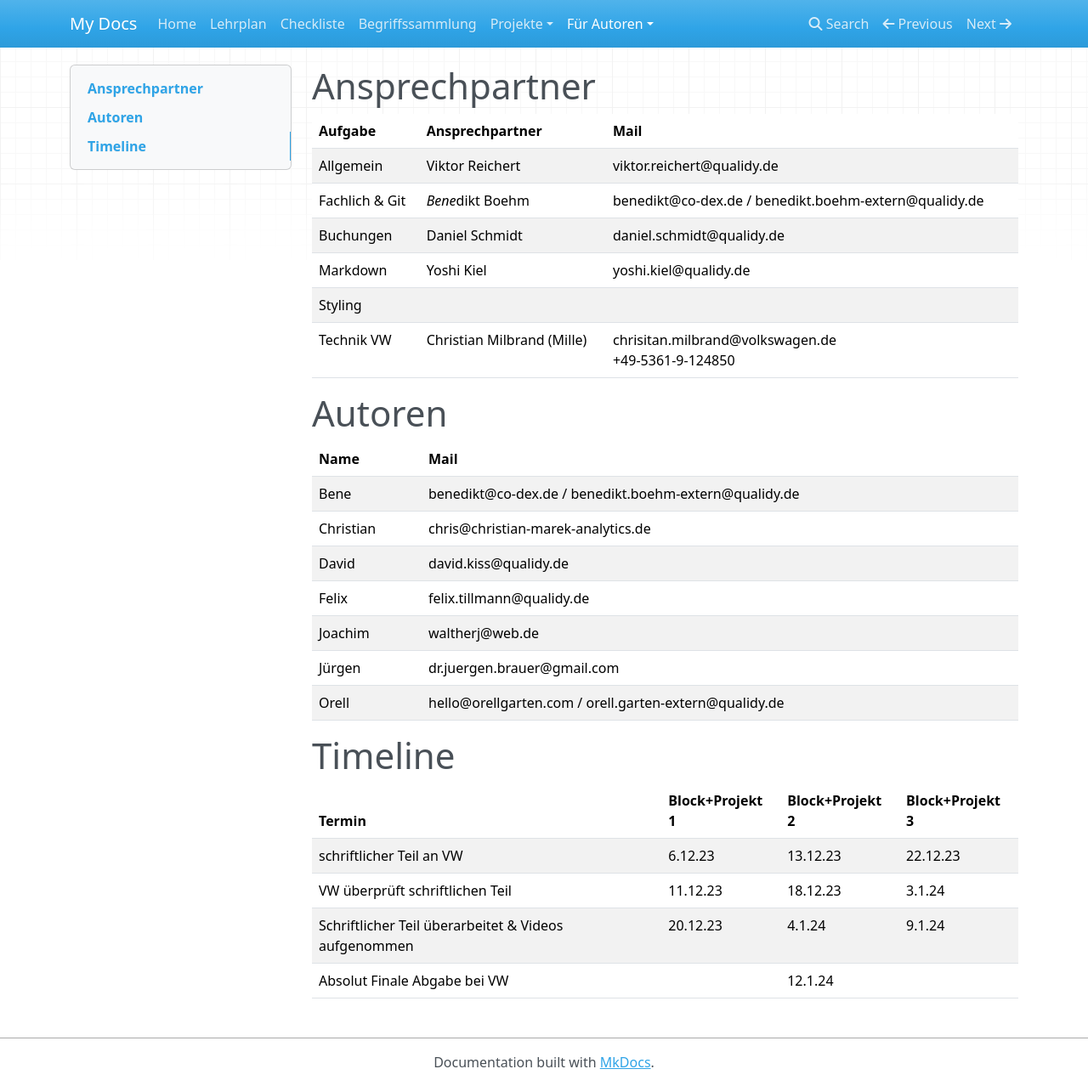
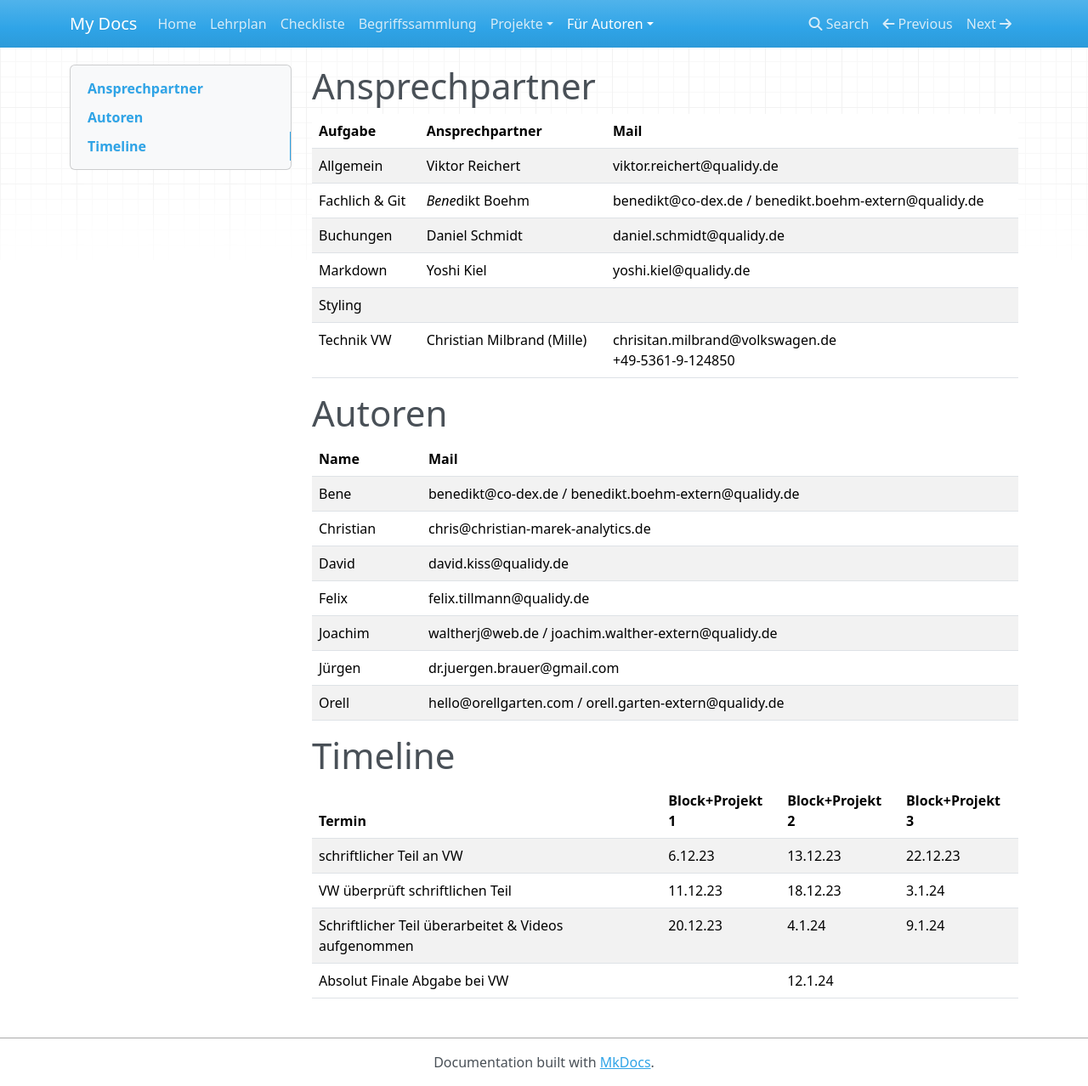
Before and after one commit to kevinsuelzle/Python_Wiki, an MkDocs documentation site: the page built from docs/orga/ansprechpartner.md, in a window 1280 px wide and 1278 px high. Shown: the whole window at 85% size. Built offline with MkDocs 1.6.1, drawn with Linux system fonts in a browser that asks for light colours; nearby versions of some CDN libraries.

Commit message:
change of email

```diff
--- a/docs/orga/ansprechpartner.md
+++ b/docs/orga/ansprechpartner.md
@@ -17,7 +17,7 @@
 | Christian | chris@christian-marek-analytics.de                     |
 | David     | david.kiss@qualidy.de                                  |
 | Felix     | felix.tillmann@qualidy.de                              |
-| Joachim   | waltherj@web.de                                        |
+| Joachim   | waltherj@web.de / joachim.walther-extern@qualidy.de    |
 | Jürgen    | dr.juergen.brauer@gmail.com                            |
 | Orell     | hello@orellgarten.com / orell.garten-extern@qualidy.de |
 
```
